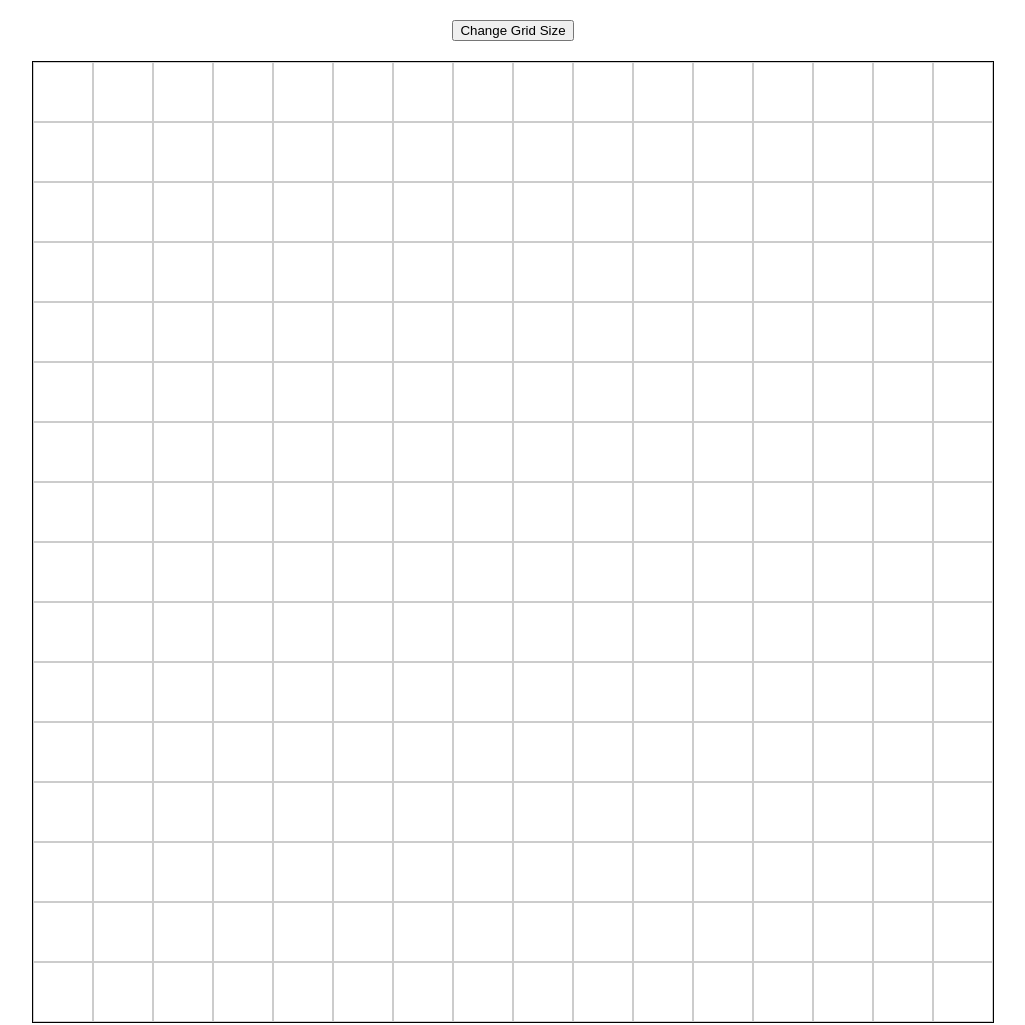
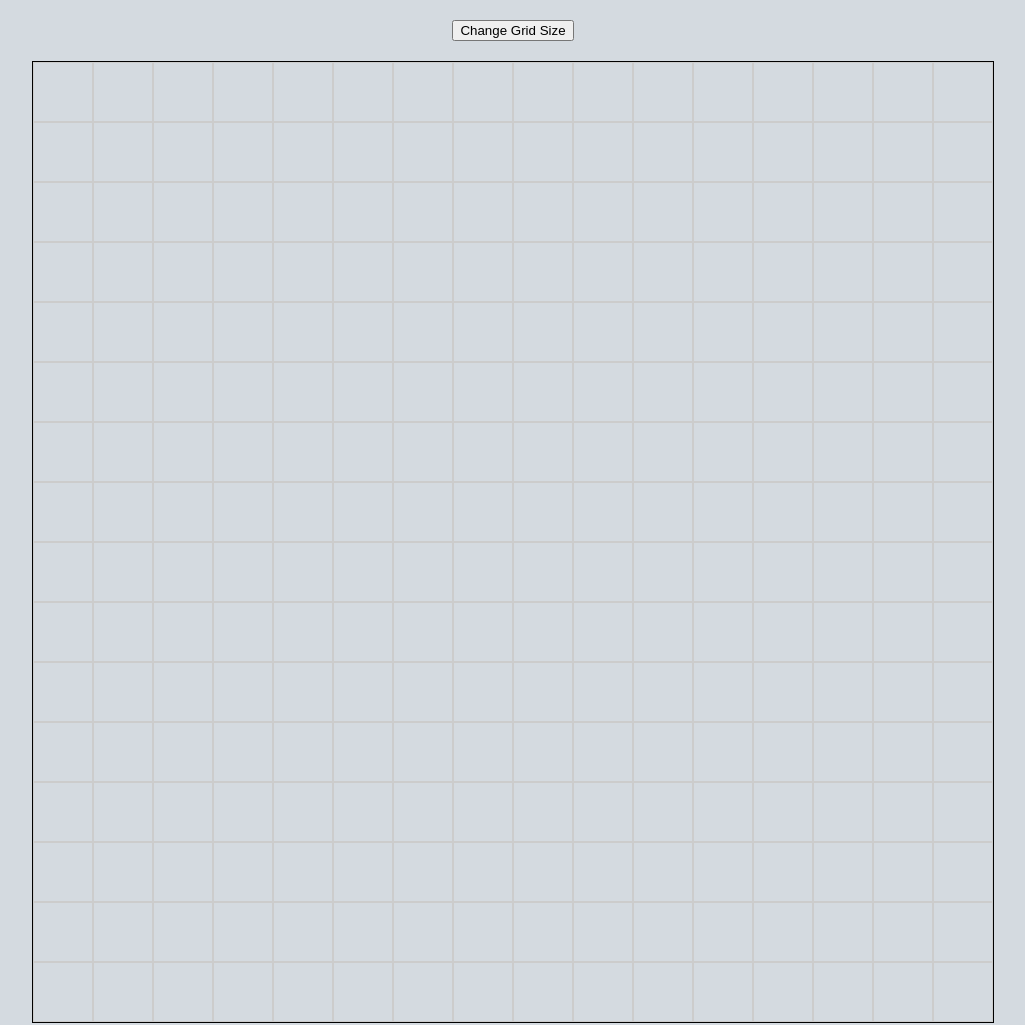
Before and after one commit to bonganimasemola/Project-Etch-a-Sketch-, a plain HTML site: page index.html in a window 1280 px wide. Shown: the whole page, without its empty margins (127-1152 px from the left). Drawn offline with Linux system fonts and the light colour scheme.

Commit message:
Documented the project --  project complete

```diff
--- a/style.css
+++ b/style.css
@@ -15,3 +15,7 @@ button {
     display: block;
     margin: 20px auto;
 }
+
+body {
+    background-color: rgb(212, 218, 224);
+}
```
Also changed, not shown: 1 other file.
